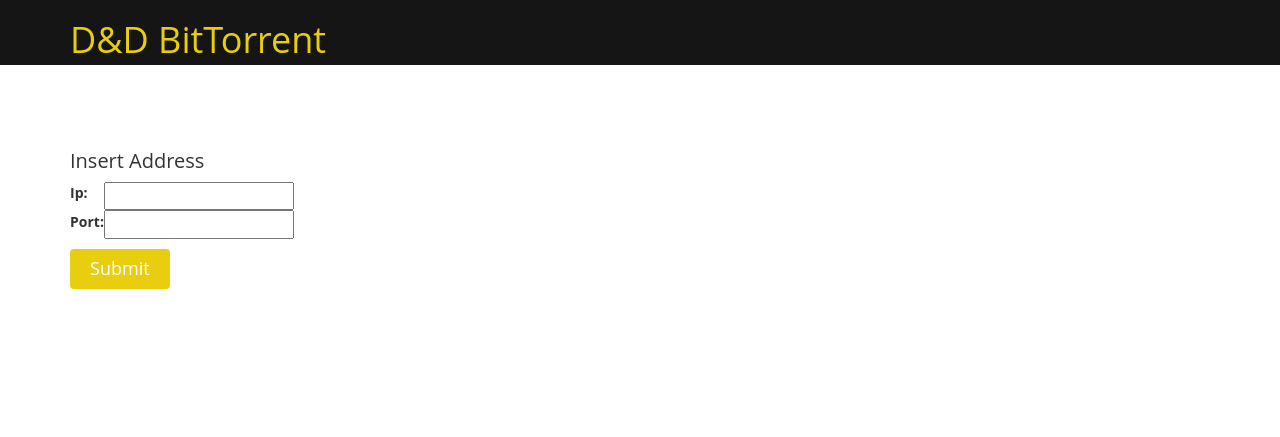
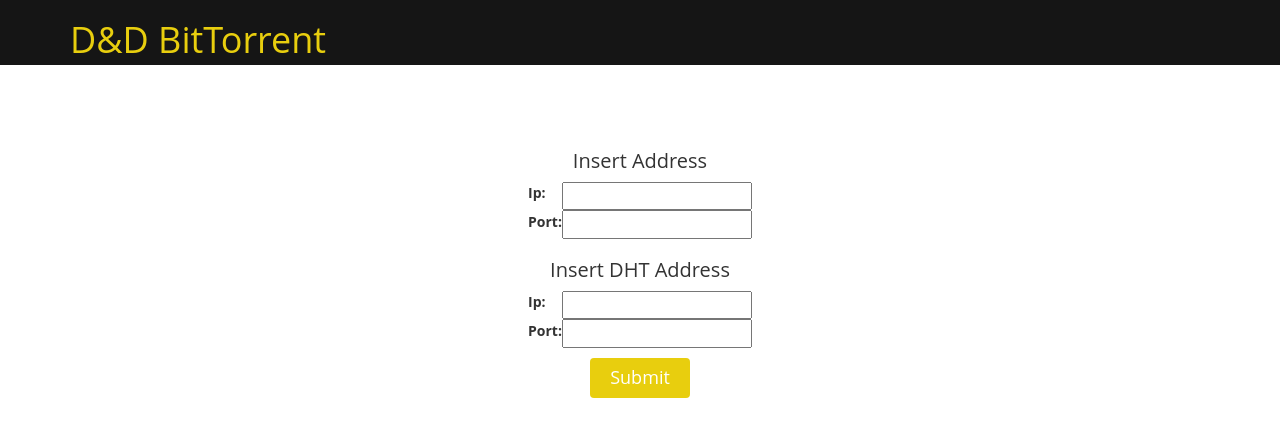
Before and after one commit to dayanyalfaro/BitTorrent, a Django app: page / in a window 1280 px wide. Shown: the top 437 px of the page. Run offline with Django 3.2, Linux system fonts and the light colour scheme; some libraries are stand-ins or nearby versions.

Commit message:
insert dht address and redirect to login

```diff
--- a/untitled/BitTorrent_app/forms.py
+++ b/untitled/BitTorrent_app/forms.py
@@ -4,5 +4,8 @@
     ip = forms.GenericIPAddressField()
     port = forms.IntegerField()
 
+    dht_ip = forms.GenericIPAddressField()
+    dht_port = forms.IntegerField()
+
 class UploadFileForm(forms.Form):
     uploaded_file = forms.FileField()
--- a/untitled/BitTorrent_app/views.py
+++ b/untitled/BitTorrent_app/views.py
@@ -11,20 +11,27 @@
 from BitTorrent_app.Logic.tools import histsize
 from untitled.settings import STATICFILES_DIRS
 
-max_client_connect = 0
-clients_connect = []
 
 staticfil = STATICFILES_DIRS[0]
 # client = Client('127.0.0.1', 8888, staticfil + "/Storage", ("127.0.0.1", 9001))
 client = None
 
+def logged_only(func):
+    global client
+    def wrapper(*args,**kwargs):
+        if client == None:
+            return HttpResponseRedirect('/')
+        return func(*args,**kwargs)
+    return wrapper
 
+
+
+@logged_only
 def home(request):
     return render(request, '../templates/home.html')
 
 
-#op 0 decrease
-# op 1 increase
+@logged_only
 def all_files(request):
     global client
     context = {}
@@ -47,7 +54,7 @@
     context['query'] = query
     return render(request, '../templates/all_files.html', context)
 
-
+@logged_only
 def downloads(request):
     global client
     start = 0
@@ -57,11 +64,16 @@
     dwns = []
     if client:
         for key in range(start, client.max_dwn):
-            dwns.append({'id':key, 'name': client.download[key].file_name, 'width': round(client.download[key].actual_copy/client.download[key].size) * 100})
+            dwns.append({
+                'id':key,
+                'name': client.download[key].file_name,
+                'width': round(client.download[key].actual_copy/client.download[key].size) * 100,
+                'state': client.download[key].state
+            })
     context['DOWNLOADS'] = dwns
     return render(request, '../templates/downloads.html', context)
 
-
+@logged_only
 def uploads(request):
     global client
     context = {}
@@ -104,22 +116,20 @@
     context['query'] = query
     return render(request, '../templates/uploads.html', context)
 
+@logged_only
 def download_file(request, filename):
     if client:
         client.Download(filename)
     return HttpResponseRedirect('/dwns/')
 
-
+@logged_only
 def download_torrent(request, filename):
     if client:
         client.download_torrent(filename)
     return HttpResponseRedirect('/files/')
 
 
-def cancel_upload(request):
-    pass
-
-
+@logged_only
 def update_progress_bar(request):
     global client
     history = {}
@@ -139,8 +149,6 @@
 
 def get_address(request):
     global client
-    global max_client_connect
-    global rand
     if (client == None) and request.method == "POST":
         form = AddressForm(request.POST)
         if form.is_valid():
@@ -151,8 +159,7 @@
             except:
                 pass
             # client = Client('192.168.43.124', 8888, path, (data['ip'], data['port']))
-            client = Client('127.0.0.1', 8888, path, (data['ip'], data['port']))
-            max_client_connect += 1
+            client = Client(data['dht_ip'], data['dht_port'], path, (data['ip'], data['port']))
             return HttpResponseRedirect('/home/')
     elif client == None:
         form = AddressForm()
--- a/untitled/templates/input_address.html
+++ b/untitled/templates/input_address.html
@@ -2,19 +2,39 @@
 
 {% block body %}
     <div class=slider>
-    <div class="container">
-        <h2>Insert Address</h2>
+    <div class="container" align="center">
         {% if form.errors %}
             <p style="color: red;">Por favor corrige lo siguiente:
             </p>
 
         {% endif %}
         <form action="" method="post">{% csrf_token %}
+            <table >
+                <h2>Insert Address</h2>
+                <tr>
+                    <th><label for="id_ip">Ip:</label></th>
+                    <td><input type="text" name="ip" required id="id_ip"></td>
+                </tr>
+                <tr>
+                    <th><label for="id_port">Port:</label></th>
+                    <td><input type="number" name="port" required id="id_port"></td>
+                </tr>
+            </table>
+            <h2>Insert DHT Address</h2>
             <table>
-                {{ form.as_table }}
+
+                <tr>
+                    <th><label for="id_dht_ip">Ip:</label></th>
+                    <td><input type="text" name="dht_ip" required id="id_dht_ip"></td>
+                </tr>
+                <tr>
+                    <th><label for="id_dht_port">Port:</label></th>
+                    <td><input type="number" name="dht_port" required id="id_dht_port"></td>
+                </tr>
             </table>
             <button type="submit" class="btn btn-primary btn-lg">Submit</button>
             {#                <input type="submit" value="Submit">#}
         </form>
     </div>
+    </div>
 {% endblock %}
--- a/untitled/templates/uploads.html
+++ b/untitled/templates/uploads.html
@@ -63,7 +63,7 @@
                             <div class="panel-body">
                                 <div class="media accordion-inner">
                                     <div class="pull-left">
-                                        <a class="fa fa-eye" href="{% static "/Storage/" %}{{ file }}"> Open</a>
+                                        <a class="fa fa-eye" href="{% static "/Storage/" %}{{ file }}"> View</a>
                                     </div>
                                 </div>
                             </div>
```
Also changed, not shown: untitled/templates/downloads.html (+20 -2 lines).
